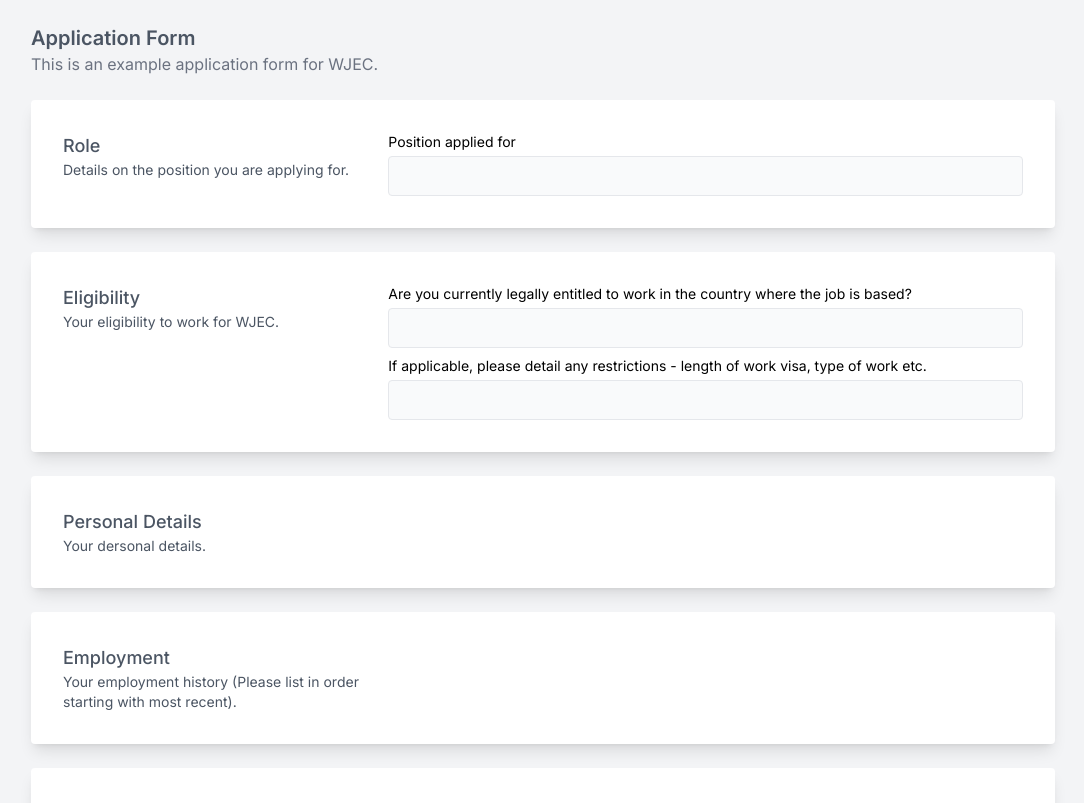
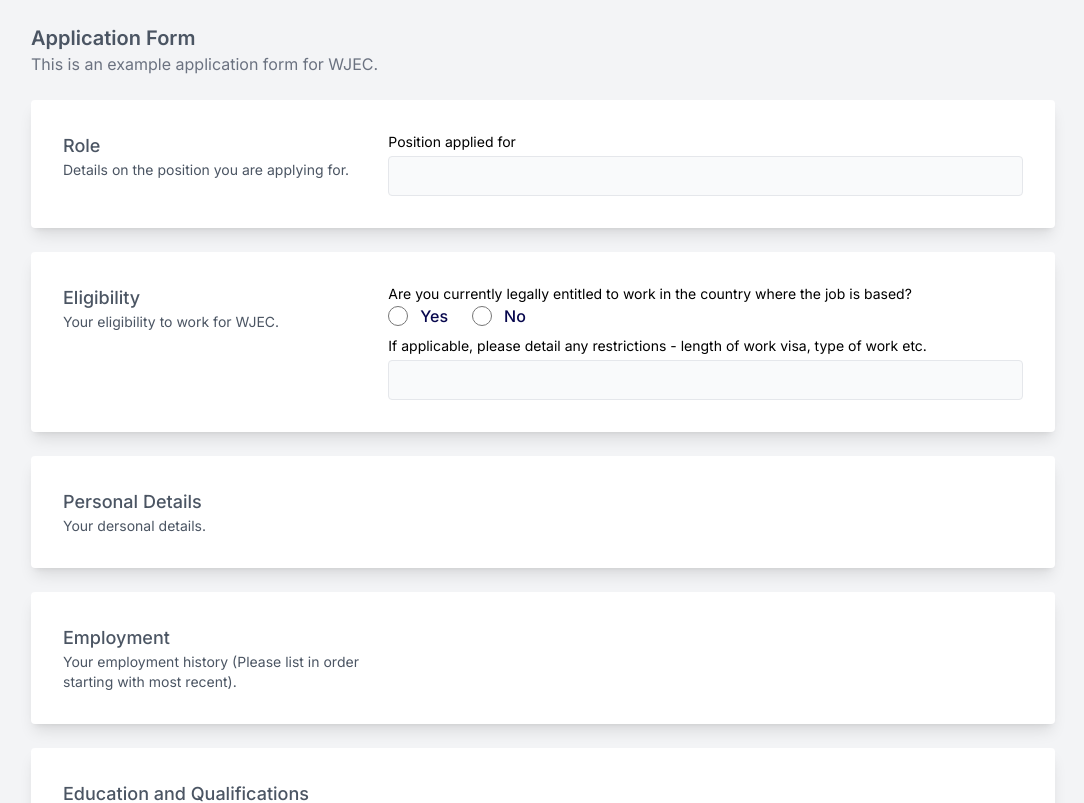
Before and after one commit to Danny-ONeill-James/simple-application-form-wjec, a Next.js app: page /en in a window 1280 px wide. Shown: the top 803 px of the page, without its empty margins (97-1181 px from the left). Built offline with nearby package versions, Linux system fonts and the light colour scheme.

Commit message:
feat: set toggle field ready

```diff
--- a/src/app/[locale]/page.tsx
+++ b/src/app/[locale]/page.tsx
@@ -4,6 +4,7 @@ import FormFieldsGroup from "@/components/formFieldsGroup";
 import FormSection from "@/components/formSection";
 import FormSideBar from "@/components/formSideBar";
 import FormTextField from "@/components/formTextField";
+import FormToggleField from "@/components/formToggleField";
 import { useTranslations } from "next-intl";
 import { useState } from "react";
 
@@ -37,10 +38,9 @@ export default function Home() {
               paragraph={t("form.section.eligibility.description")}
             />
             <FormFieldsGroup>
-              <FormTextField
+              <FormToggleField
                 IdAndName="entitled"
                 label={t("form.section.eligibility.questions.entitled")}
-                required={true}
               />
               <FormTextField
                 IdAndName="detail"
--- /dev/null
+++ b/src/components/formToggleField.tsx
@@ -0,0 +1,84 @@
+import { useState } from "react";
+
+interface FormToggleField {
+  IdAndName: string;
+  label: string;
+}
+
+const FormToggleField = (props: FormToggleField) => {
+  const [value, setValue] = useState("");
+
+  return (
+    <div className="md:col-span-5">
+      <label>{props.label}</label>
+      <div className="flex items-center space-x-6">
+        <div className="flex items-center">
+          <input
+            type="radio"
+            id={props.IdAndName + "1"}
+            name={props.IdAndName}
+            className="h-5 w-5"
+            value={value}
+          />
+          <label
+            htmlFor={props.IdAndName + "1"}
+            className="pl-3 text-base font-medium text-[#07074D]"
+          >
+            Yes
+          </label>
+        </div>
+        <div className="flex items-center">
+          <input
+            type="radio"
+            name={props.IdAndName}
+            id={props.IdAndName + "2"}
+            className="h-5 w-5"
+            value={value}
+          />
+          <label
+            htmlFor={props.IdAndName + "2"}
+            className="pl-3 text-base font-medium text-[#07074D]"
+          >
+            No
+          </label>
+        </div>
+      </div>
+      {/*
+      <div className="md:col-span-5">
+        <label>{props.label}</label>
+        <div className="flex items-center space-x-6">
+          <div className="flex items-center">
+            <input
+              id={props.IdAndName + "1"}
+              name={props.IdAndName + "1"}
+              type="radio"
+              className="h-5 w-5"
+            />
+            <label
+              htmlFor={props.IdAndName + "1"}
+              className="pl-3 text-base font-medium text-[#07074D]"
+            >
+              Yes
+            </label>
+          </div>
+          <div className="flex items-center">
+            <input
+              id={props.IdAndName + "2"}
+              name={props.IdAndName + "2"}
+              type="radio"
+              className="h-5 w-5"
+            />
+            <label
+              htmlFor={props.IdAndName + "2"}
+              className="pl-3 text-base font-medium text-[#07074D]"
+            >
+              No
+            </label>
+          </div>
+        </div>
+      </div> */}
+    </div>
+  );
+};
+
+export default FormToggleField;
```
